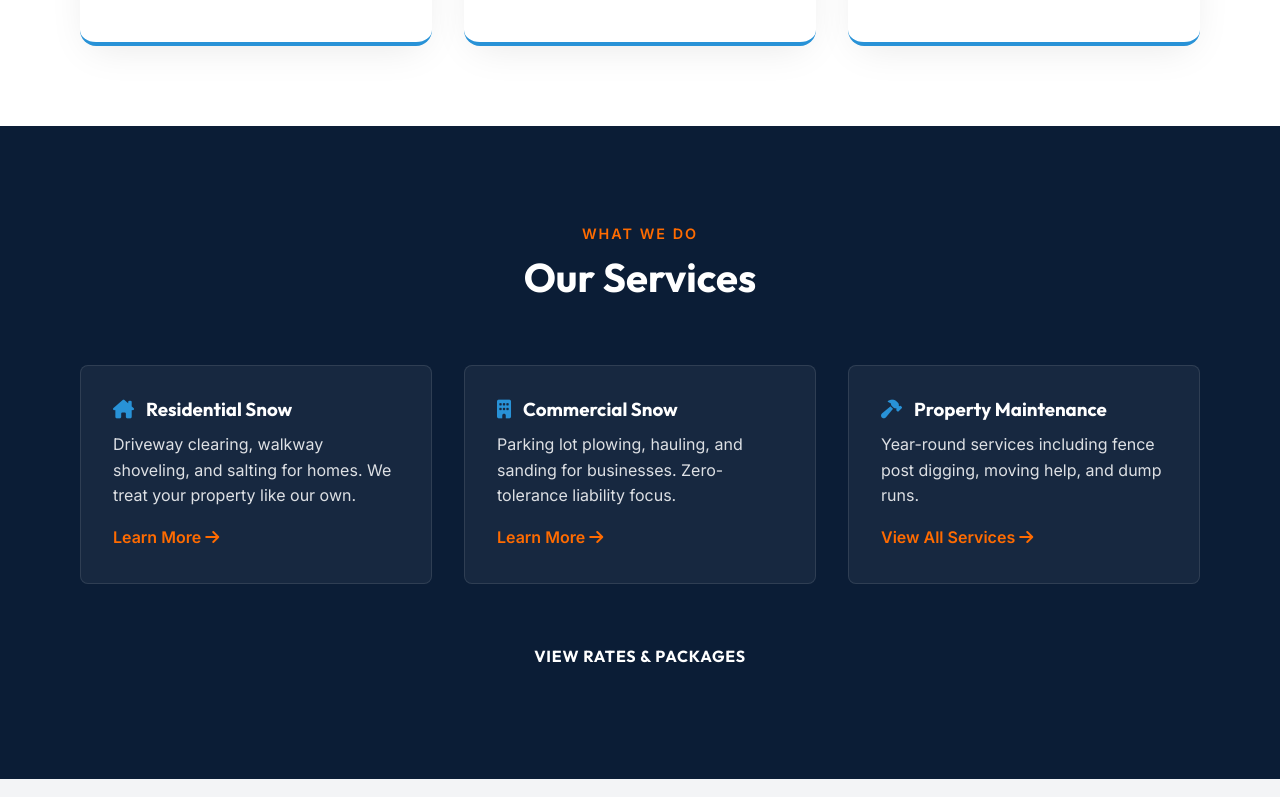
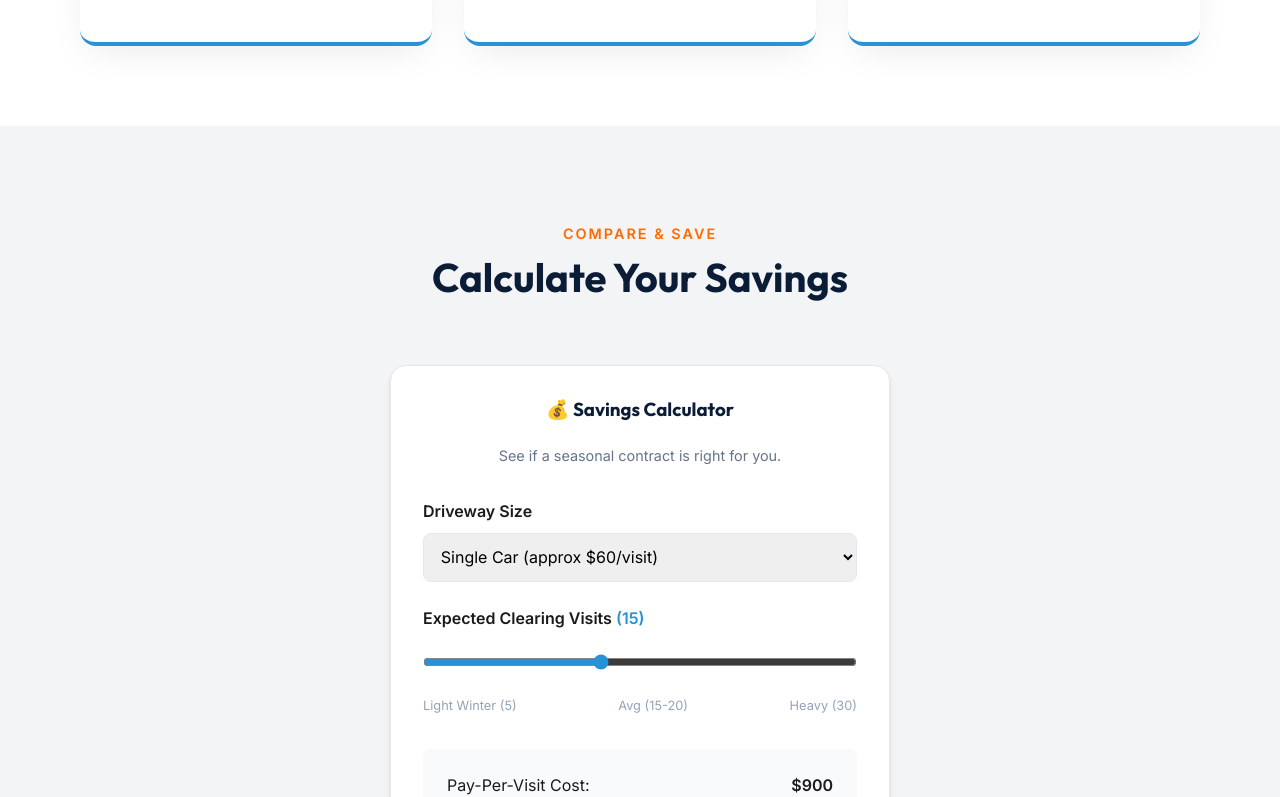
Before and after one commit to dmahoneyfrayze/Snow-Removal-KH, a React (Vite) app: page / in a window 1280 px wide. Shown: the part 1363-2160 px from the top of the page. Built offline with nearby package versions, Linux system fonts and the light colour scheme.

Commit message:
Move Savings Calculator to Home Page

```diff
--- a/src/components/Home.jsx
+++ b/src/components/Home.jsx
@@ -6,6 +6,7 @@ import Gallery from './Gallery';
 import Testimonials from './Testimonials';
 import ContactForm from './ContactForm';
 import FAQ from './FAQ';
+import SeasonCalculator from './SeasonCalculator';
 import { Link } from 'react-router-dom';
 
 const Home = () => {
@@ -30,6 +31,18 @@ const Home = () => {
             </section>
 
             <Features />
+
+            {/* Lead Magnet Calculator */}
+            <section className="calculator-section section-padding" style={{ background: 'var(--gray-100)' }}>
+                <div className="container">
+                    <div className="section-header text-center">
+                        <span>Compare & Save</span>
+                        <h2>Calculate Your Savings</h2>
+                    </div>
+                    <SeasonCalculator />
+                </div>
+            </section>
+
             <Services />
             <About />
             <Gallery />
```
